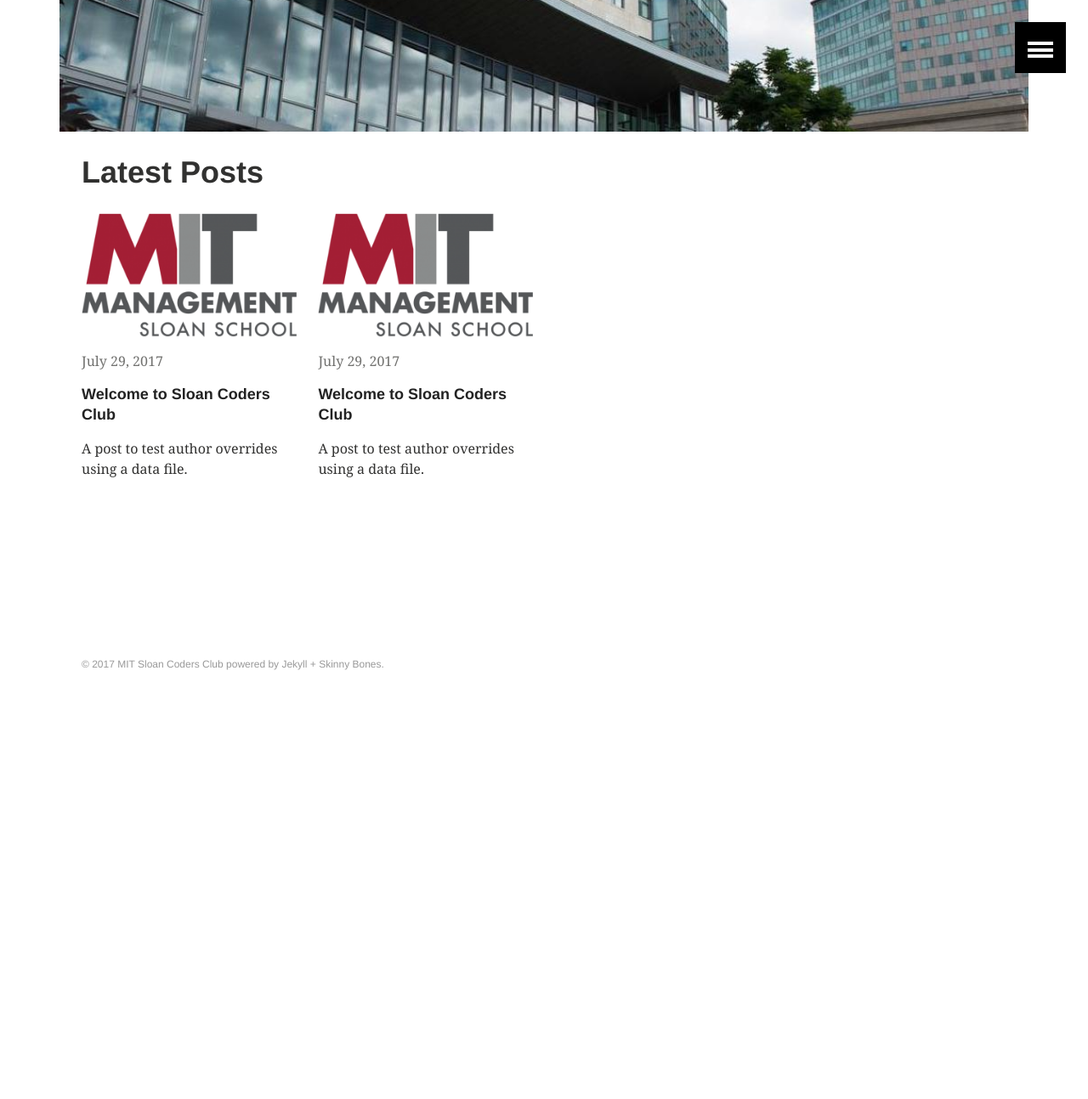
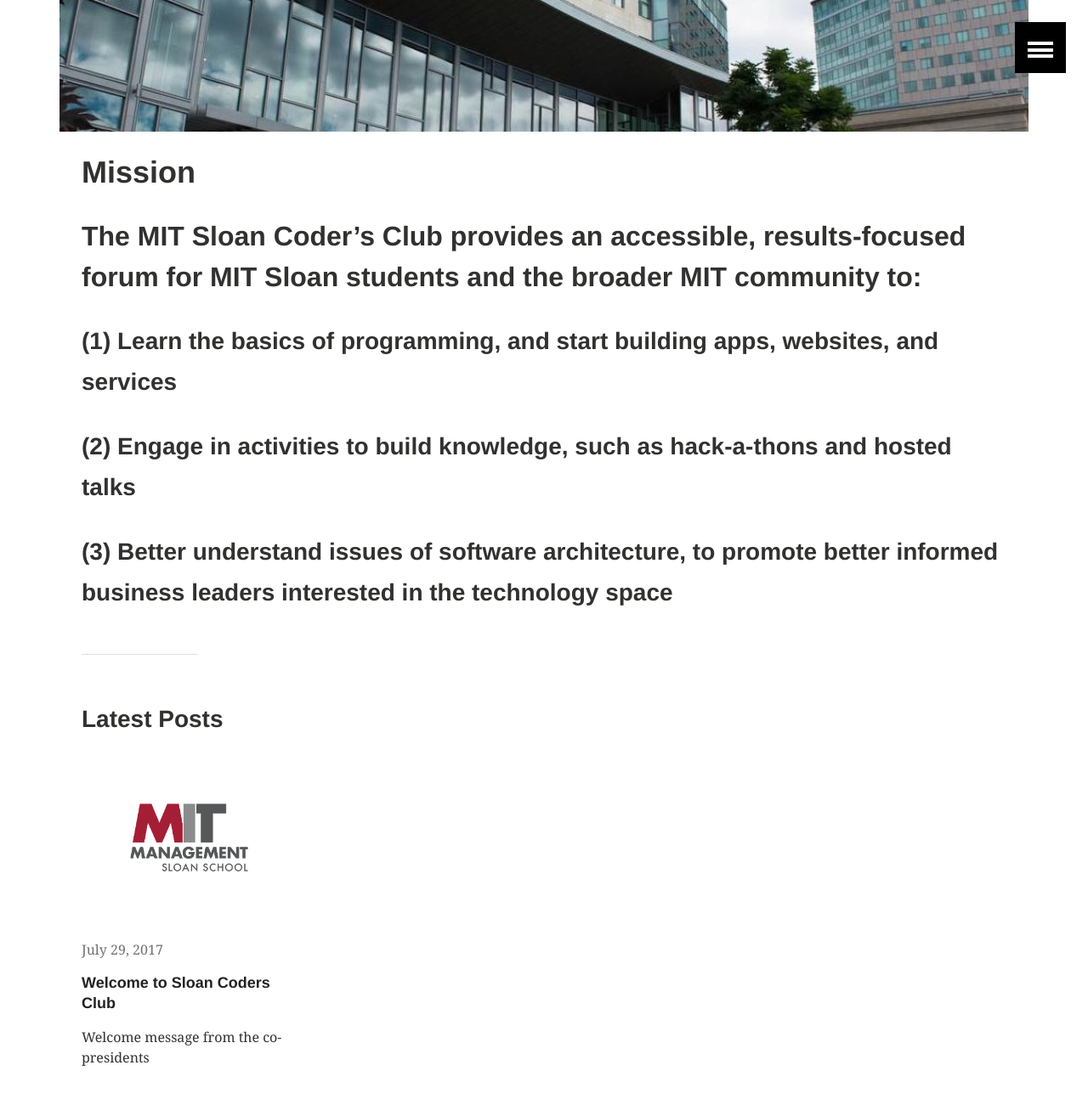
Before and after one commit to MITSloanCoders/MITSloanCoders.github.io, a Jekyll site: the page built from index.md, in a window 1280 px wide and 1400 px high, scrolled down 228 px. Shown: the top 1294 px of the window at 85% size. Built offline with Jekyll 4.4.1, drawn with Linux system fonts in a browser that asks for light colours; before the commit the page ends 1096 px from its top, so only the background shows below that.

Commit message:
routes and pages

```diff
--- a/_config.yml
+++ b/_config.yml
@@ -6,7 +6,7 @@
 (2) Engage in activities to build knowledge, such as hack-a-thons and hosted talks
 (3) Better understand issues of software architecture, to promote better informed business leaders interested in the technology space."
 logo: # 120x120 px default image used for Twitter summary card
-teaser: 'sloan-logo.png'
+teaser: 'sloan-logo-master.png'
 locale: en
 url:
 feed:
--- /dev/null
+++ b/_includes/latest-posts-home.html
@@ -0,0 +1,15 @@
+<div class="archive-wrap">
+  <h3>Latest Posts</h3> {% for post in site.posts limit:4 %}
+
+  <article class="tile" itemscope itemtype="http://schema.org/Article">
+    <a href="{{ site.url }}{{ post.url }}" title="{{ post.title }}" class="post-teaser">{% if post.image.teaser %}<img src="{{ site.url }}/images/{{ post.image.teaser }}" alt="teaser" itemprop="image">
+        {% else %}<img src="{{ site.url }}/images/{{ site.teaser }}" alt="teaser" itemprop="image">{% endif %}</a> {% if post.date %}
+    <p class="entry-date date published"><time datetime="{{ post.date | date: " %Y-%m-%d " }}" itemprop="datePublished">{{ post.date | date: "%B %d, %Y" }}</time></p>{% endif %}
+    <h2 class="post-title" itemprop="name"><a href="{{ site.url }}{{ post.url }}">{{ post.title }}</a></h2>
+    <p class="post-excerpt" itemprop="description">{{ post.excerpt | strip_html | truncate: 160 }}</p>
+  </article>
+  <!-- /.tile -->
+
+  {% endfor %}
+</div>
+<!-- /.archive-wrap -->
--- a/_posts/updates/2017-08-01-post2.md
+++ /dev/null
@@ -1,20 +0,0 @@
----
-layout: article
-title: "Welcome to Sloan Coders Club"
-categories: updates
-author: billy_rick
-date: 2017-07-29
-excerpt: "A post to test author overrides using a data file."
-tags:
-image:
- feature:
- teaser:
- thumb:
----
-
-Welcome
-
-The MIT Sloan Coder’s Club provides an accessible, results-focused forum for MIT Sloan students  and the broader MIT community to:
-(1) Learn the basics of programming, and start building apps, websites, and services
-(2) Engage in activities to build knowledge, such as hack-a-thons and hosted talks
-(3) Better understand issues of software architecture, to promote better informed business leaders interested in the technology space
--- a/_posts/updates/2017-08-01-welcome.md
+++ b/_posts/updates/2017-08-01-welcome.md
@@ -4,7 +4,7 @@
 categories: updates
 author: billy_rick
 date: 2017-07-29
-excerpt: "A post to test author overrides using a data file."
+excerpt: "Welcome message from the co-presidents"
 tags:
 image:
  feature:
--- a/index.md
+++ b/index.md
@@ -1,13 +1,17 @@
 ---
 layout: archive
 permalink: /
-title: "Latest Posts"
+title: "Mission"
 image:
   feature: index.jpg
 ---
+## The MIT Sloan Coder’s Club provides an accessible, results-focused forum for MIT Sloan students  and the broader MIT community to:
 
-<div class="tiles">
-{% for post in site.posts %}
-	{% include post-grid.html %}
-{% endfor %}
-</div><!-- /.tiles -->
+### (1) Learn the basics of programming, and start building apps, websites, and services
+
+### (2) Engage in activities to build knowledge, such as hack-a-thons and hosted talks
+
+### (3) Better understand issues of software architecture, to promote better informed business leaders interested in the technology space
+
+<hr>
+  {% include latest-posts-home.html %}
```
Also changed, not shown: other parts of _posts/updates/2017-08-01-welcome.md (+6 -5 lines), _data/navigation.yml (+4 -4 lines), _pages/blog.md (+7 -2 lines), _pages/updates.md (+6 -2 lines), images/sloan-logo-master.png (added), images/sloan-logo-reverse.png (added).
